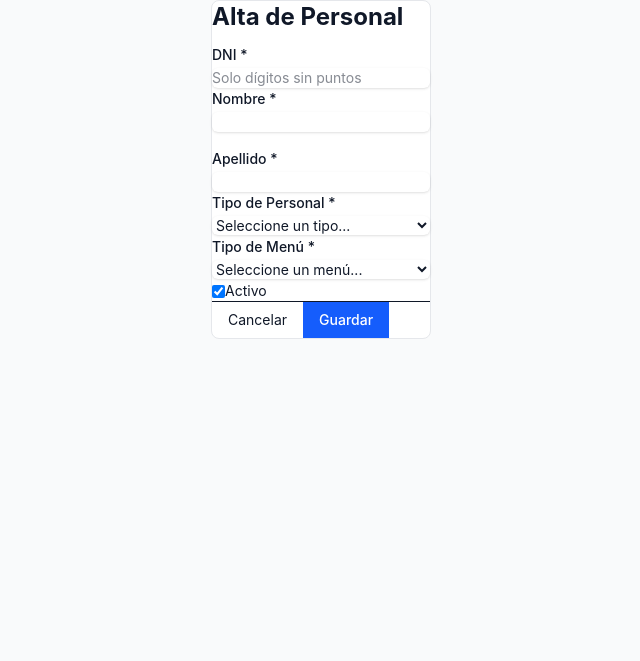
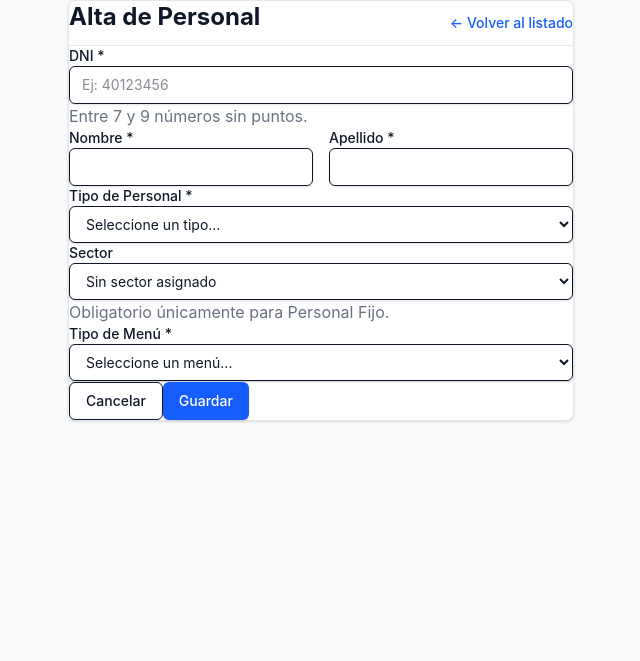
Before and after one commit to ianKief/Proyecto_de_Software-Hospital_Sor_Maria_Ludovica, a Flask app: page /personal/nuevo in a window 1280 px wide. Shown: the part 61-722 px from the top of the page, without its empty margins (319-959 px from the left). Run offline with Flask 3, Linux system fonts and the light colour scheme; data comes from the database, SQL or seed files in the repository; data that the repository does not hold is empty.

Commit message:
feat(personnel): completado CRUD de personal con validaciones y estilos

```diff
--- a/admin/src/core/personnel/__init__.py
+++ b/admin/src/core/personnel/__init__.py
@@ -93,21 +93,23 @@ def list_personnel(
 
 
 def create_personnel(data: dict) -> Personal:
-    """Valida los datos y registra una nueva persona."""
+    """Valida los datos y registra una nueva persona siempre activa."""
     validated = validate_personnel_data(data)
+    validated["activo"] = True
     person = Personal(**validated)
     db.session.add(person)
     db.session.commit()
     return person
 
-
 def update_personnel(personnel_id: int, data: dict) -> Personal:
-    """Valida los datos y modifica una persona existente."""
+    """Valida y modifica los datos de una persona sin alterar su estado activo."""
     person = get_personnel_by_id(personnel_id)
     if not person:
         raise ValidationError("La persona a editar no existe.")
 
     validated = validate_personnel_data(data, current_personnel_id=personnel_id)
+    validated.pop("activo", None)
+
     for key, value in validated.items():
         setattr(person, key, value)
 
--- a/admin/src/web/controllers/personnel.py
+++ b/admin/src/web/controllers/personnel.py
@@ -90,9 +90,70 @@ def create():
         tipos_menu = personnel.list_menu_types()
         sectores = personnel.list_active_sectors()
         return render_template(
-            "personnel/new.html",
+            "personnel/alta.html",
             tipos_personal=tipos_personal,
             tipos_menu=tipos_menu,
             sectores=sectores,
             data=data,
         )
+
+@bp.get("/<int:personnel_id>/editar")
+def edit(personnel_id: int):
+    persona = personnel.get_personnel_by_id(personnel_id)
+    if not persona:
+        flash("La persona solicitada no existe.", "error")
+        return redirect(url_for("personnel.index"))
+
+    tipos_personal = personnel.list_personnel_types()
+    tipos_menu = personnel.list_menu_types()
+    sectores = personnel.list_active_sectors()
+
+    data = {
+        "dni": persona.dni,
+        "nombre": persona.nombre,
+        "apellido": persona.apellido,
+        "personnel_type_id": str(persona.personnel_type_id),
+        "sector_id": str(persona.sector_id) if persona.sector_id else "",
+        "menu_type_id": str(persona.menu_type_id),
+        "activo": "true" if persona.activo else "false",
+    }
+
+    return render_template(
+        "personnel/editar.html",
+        persona=persona,
+        tipos_personal=tipos_personal,
+        tipos_menu=tipos_menu,
+        sectores=sectores,
+        data=data,
+    )
+
+@bp.post("/<int:personnel_id>/editar")
+def update(personnel_id: int):
+    data = request.form.to_dict()
+    try:
+        persona = personnel.update_personnel(personnel_id, data)
+        flash(f"Personal {persona.nombre} {persona.apellido} actualizado con éxito.", "success")
+        return redirect(url_for("personnel.index"))
+    except ValidationError as e:
+        flash(str(e), "error")
+        persona = personnel.get_personnel_by_id(personnel_id)
+        tipos_personal = personnel.list_personnel_types()
+        tipos_menu = personnel.list_menu_types()
+        sectores = personnel.list_active_sectors()
+        return render_template(
+            "personnel/editar.html",
+            persona=persona,
+            tipos_personal=tipos_personal,
+            tipos_menu=tipos_menu,
+            sectores=sectores,
+            data=data,
+        )
+
+@bp.post("/<int:personnel_id>/eliminar")
+def delete(personnel_id: int):
+    try:
+        es_fisica, mensaje = personnel.delete_personnel(personnel_id)
+        flash(mensaje, "success" if es_fisica else "warning")
+    except ValidationError as e:
+        flash(str(e), "error")
+    return redirect(url_for("personnel.index"))
--- a/admin/src/web/templates/personnel/alta.html
+++ b/admin/src/web/templates/personnel/alta.html
@@ -4,42 +4,83 @@
 
 {% block content %}
 <div class="max-w-2xl mx-auto px-4 py-8">
-  <div class="bg-white p-6 rounded-lg shadow border border-gray-200">
-    <h2 class="text-xl font-bold text-gray-800 mb-6">Alta de Personal</h2>
 
-    <form method="POST" action="{{ url_for('personnel.create') }}" class="space-y-4">
+  {% with messages = get_flashed_messages(with_categories=true) %}
+    {% if messages %}
+      <div class="mb-6 space-y-2">
+        {% for category, message in messages %}
+          <div class="p-4 rounded-md border text-sm {% if category == 'error' %}bg-red-50 border-red-200 text-red-700{% else %}bg-green-50 border-green-200 text-green-700{% endif %}">
+            <span class="font-bold">{% if category == 'error' %}Atención:{% else %}Éxito:{% endif %}</span> {{ message }}
+          </div>
+        {% endfor %}
+      </div>
+    {% endif %}
+  {% endwith %}
+
+  <div class="bg-white p-6 rounded-lg shadow-sm border border-gray-200">
+    <div class="flex justify-between items-center pb-4 mb-6 border-b border-gray-200">
+      <h2 class="text-xl font-bold text-gray-800">Alta de Personal</h2>
+      <a href="{{ url_for('personnel.index') }}" class="text-sm font-medium text-blue-600 hover:text-blue-800">
+        ← Volver al listado
+      </a>
+    </div>
+
+    <form method="POST" action="{{ url_for('personnel.create') }}" class="space-y-5" novalidate>
       <div>
-        <label class="block text-sm font-medium text-gray-700">DNI *</label>
-        <input type="text" name="dni" value="{{ data.get('dni', '') }}" required class="mt-1 w-full border-gray-300 rounded-md shadow-sm focus:ring-blue-500 focus:border-blue-500 text-sm" placeholder="Solo dígitos sin puntos">
+        <label class="block text-sm font-medium text-gray-700 mb-1">DNI *</label>
+        <input
+          type="text"
+          name="dni"
+          value="{{ data.get('dni', '') }}"
+          placeholder="Ej: 40123456"
+          class="w-full px-3 py-2 border border-gray-300 rounded-md shadow-sm focus:outline-none focus:ring-2 focus:ring-blue-500 focus:border-blue-500 text-sm"
+        >
+        <p class="text-xs text-gray-500 mt-1">Entre 7 y 9 números sin puntos.</p>
       </div>
 
-      <div class="grid grid-cols-2 gap-4">
+      <div class="grid grid-cols-1 sm:grid-cols-2 gap-4">
         <div>
-          <label class="block text-sm font-medium text-gray-700">Nombre *</label>
-          <input type="text" name="nombre" value="{{ data.get('nombre', '') }}" required class="mt-1 w-full border-gray-300 rounded-md shadow-sm focus:ring-blue-500 focus:border-blue-500 text-sm">
+          <label class="block text-sm font-medium text-gray-700 mb-1">Nombre *</label>
+          <input
+            type="text"
+            name="nombre"
+            value="{{ data.get('nombre', '') }}"
+            class="w-full px-3 py-2 border border-gray-300 rounded-md shadow-sm focus:outline-none focus:ring-2 focus:ring-blue-500 focus:border-blue-500 text-sm"
+          >
         </div>
         <div>
-          <label class="block text-sm font-medium text-gray-700">Apellido *</label>
-          <input type="text" name="apellido" value="{{ data.get('apellido', '') }}" required class="mt-1 w-full border-gray-300 rounded-md shadow-sm focus:ring-blue-500 focus:border-blue-500 text-sm">
+          <label class="block text-sm font-medium text-gray-700 mb-1">Apellido *</label>
+          <input
+            type="text"
+            name="apellido"
+            value="{{ data.get('apellido', '') }}"
+            class="w-full px-3 py-2 border border-gray-300 rounded-md shadow-sm focus:outline-none focus:ring-2 focus:ring-blue-500 focus:border-blue-500 text-sm"
+          >
         </div>
       </div>
 
       <div>
-        <label class="block text-sm font-medium text-gray-700">Tipo de Personal *</label>
-        <select id="personnel_type_id" name="personnel_type_id" required class="mt-1 w-full border-gray-300 rounded-md shadow-sm focus:ring-blue-500 focus:border-blue-500 text-sm">
+        <label class="block text-sm font-medium text-gray-700 mb-1">Tipo de Personal *</label>
+        <select
+          name="personnel_type_id"
+          class="w-full px-3 py-2 border border-gray-300 rounded-md shadow-sm focus:outline-none focus:ring-2 focus:ring-blue-500 focus:border-blue-500 text-sm bg-white"
+        >
           <option value="">Seleccione un tipo...</option>
           {% for t in tipos_personal %}
-            <option value="{{ t.id }}" data-requiere-sector="{{ 'true' if t.requiere_sector else 'false' }}" {% if data.get('personnel_type_id') == t.id|string %}selected{% endif %}>
+            <option value="{{ t.id }}" {% if data.get('personnel_type_id') == t.id|string %}selected{% endif %}>
               {{ t.nombre }}
             </option>
           {% endfor %}
         </select>
       </div>
 
-      <div id="sector_container">
-        <label class="block text-sm font-medium text-gray-700">Sector *</label>
-        <select id="sector_id" name="sector_id" class="mt-1 w-full border-gray-300 rounded-md shadow-sm focus:ring-blue-500 focus:border-blue-500 text-sm">
-          <option value="">Seleccione un sector...</option>
+      <div>
+        <label class="block text-sm font-medium text-gray-700 mb-1">Sector</label>
+        <select
+          name="sector_id"
+          class="w-full px-3 py-2 border border-gray-300 rounded-md shadow-sm focus:outline-none focus:ring-2 focus:ring-blue-500 focus:border-blue-500 text-sm bg-white"
+        >
+          <option value="">Sin sector asignado</option>
           {% for s in sectores %}
             <option value="{{ s.id }}" {% if data.get('sector_id') == s.id|string %}selected{% endif %}>
               {{ s.nombre }}
@@ -50,8 +91,11 @@
       </div>
 
       <div>
-        <label class="block text-sm font-medium text-gray-700">Tipo de Menú *</label>
-        <select name="menu_type_id" required class="mt-1 w-full border-gray-300 rounded-md shadow-sm focus:ring-blue-500 focus:border-blue-500 text-sm">
+        <label class="block text-sm font-medium text-gray-700 mb-1">Tipo de Menú *</label>
+        <select
+          name="menu_type_id"
+          class="w-full px-3 py-2 border border-gray-300 rounded-md shadow-sm focus:outline-none focus:ring-2 focus:ring-blue-500 focus:border-blue-500 text-sm bg-white"
+        >
           <option value="">Seleccione un menú...</option>
           {% for m in tipos_menu %}
             <option value="{{ m.id }}" {% if data.get('menu_type_id') == m.id|string %}selected{% endif %}>
@@ -61,39 +105,15 @@
         </select>
       </div>
 
-      <div class="flex items-center pt-2">
-        <input type="checkbox" name="activo" id="activo" value="true" {% if data.get('activo', 'true') == 'true' %}checked{% endif %} class="h-4 w-4 text-blue-600 focus:ring-blue-500 border-gray-300 rounded">
-        <label for="activo" class="ml-2 block text-sm text-gray-700">Activo</label>
-      </div>
-
-      <div class="flex justify-end space-x-3 pt-4 border-t">
-        <a href="{{ url_for('personnel.index') }}" class="bg-gray-100 hover:bg-gray-200 text-gray-700 py-2 px-4 rounded text-sm transition">Cancelar</a>
-        <button type="submit" class="bg-blue-600 hover:bg-blue-700 text-white py-2 px-4 rounded text-sm transition font-medium">Guardar</button>
+      <div class="flex justify-end space-x-3 pt-5 border-t border-gray-200">
+        <a href="{{ url_for('personnel.index') }}" class="px-4 py-2 border border-gray-300 rounded-md text-sm font-medium text-gray-700 hover:bg-gray-50 transition">
+          Cancelar
+        </a>
+        <button type="submit" class="px-4 py-2 bg-blue-600 hover:bg-blue-700 text-white rounded-md text-sm font-medium shadow-sm transition">
+          Guardar
+        </button>
       </div>
     </form>
   </div>
 </div>
-
-<script>
-  const typeSelect = document.getElementById('personnel_type_id');
-  const sectorContainer = document.getElementById('sector_container');
-  const sectorSelect = document.getElementById('sector_id');
-
-  function toggleSector() {
-    const selectedOption = typeSelect.options[typeSelect.selectedIndex];
-    const requiereSector = selectedOption ? selectedOption.getAttribute('data-requiere-sector') === 'true' : false;
-
-    if (requiereSector) {
-      sectorContainer.style.display = 'block';
-      sectorSelect.setAttribute('required', 'required');
-    } else {
-      sectorContainer.style.display = 'none';
-      sectorSelect.removeAttribute('required');
-      sectorSelect.value = '';
-    }
-  }
-
-  typeSelect.addEventListener('change', toggleSector);
-  window.addEventListener('DOMContentLoaded', toggleSector);
-</script>
 {% endblock %}
```
Also changed, not shown: admin/src/web/templates/personnel/editar.html (added, +120 -0 lines), admin/src/web/templates/personnel/listado.html (+12 -4 lines).
